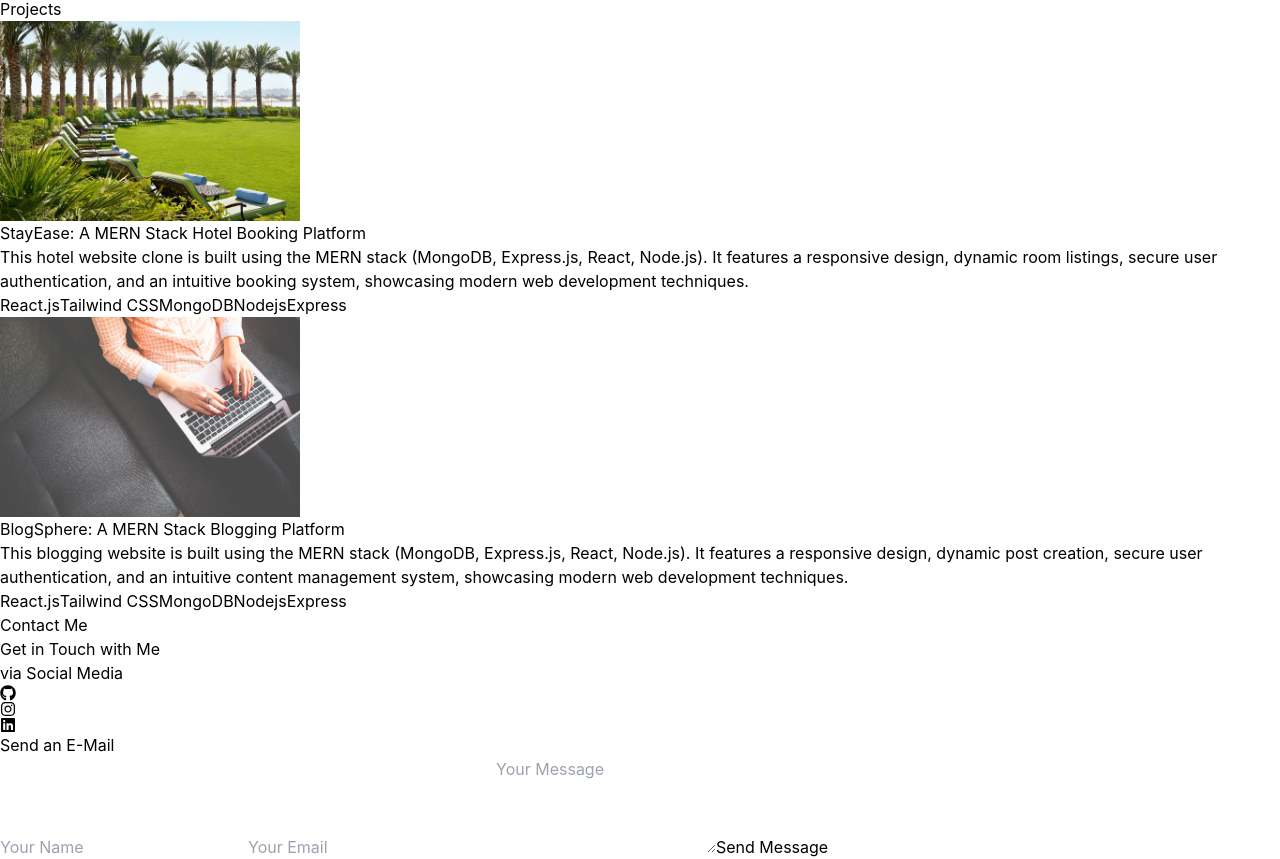
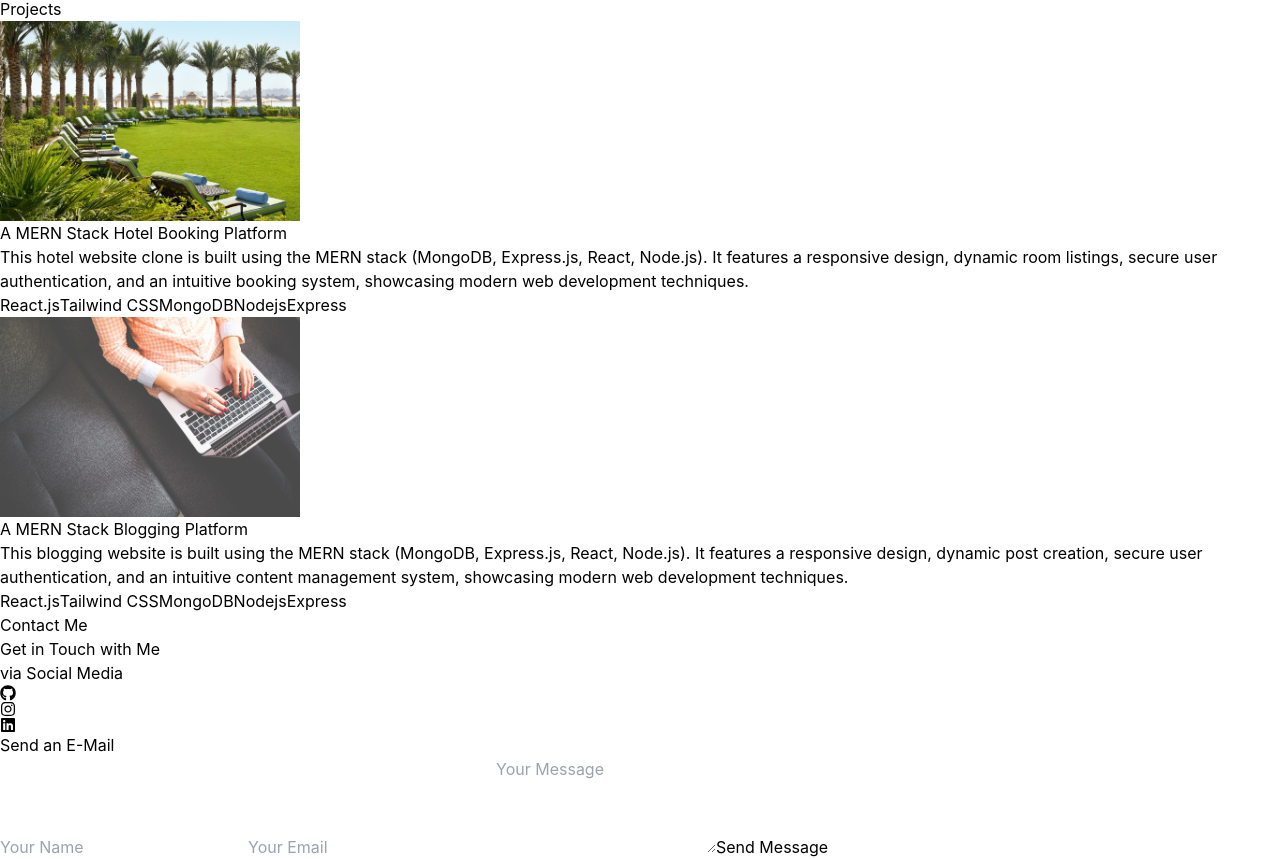
Before and after one commit to harshit-sharma14/My-Portfolio, a React (Vite) app: page / in a window 1280 px wide. Shown: the part 1207-2066 px from the top of the page. Built offline with nearby package versions, Linux system fonts and the light colour scheme.

Commit message:
Final Changes in heading

```diff
--- a/src/Projects.jsx
+++ b/src/Projects.jsx
@@ -34,7 +34,7 @@ export const Projects = () => {
     <motion.div  whileInView={{opacity:1,x:0}} initial={{opacity:0,x:100}} transition={{duration:1}}  className='w-full max-w-xl lg:w-3/4'>
 
 
-    <h3 className='mb-2 font-semibold text-2xl'>StayEase: A MERN Stack Hotel Booking Platform
+    <h3 className='mb-2 font-semibold text-2xl'>A MERN Stack Hotel Booking Platform
     </h3>
     <p className='mb-4 text-stone-400'>This hotel website clone is built using the MERN stack (MongoDB, Express.js, React, Node.js). It features a responsive design, dynamic room listings, secure user authentication, and an intuitive booking system, showcasing modern web development techniques.</p>
     <button className='m-2 rounded bg-stone-900 p-2 text-sm font-medium w-auto  text-stone-300'>React.js</button>
@@ -61,7 +61,7 @@ export const Projects = () => {
             <span className='mr-2 rounded bg-stone-900 p-2 text-sm font-medium text-stone-300'>HTML</span>
             <span className='mr-2 rounded bg-stone-900 p-2 text-sm font-medium text-stone-300'>JS</span>
             <span className='mr-2 rounded bg-stone-900 p-2 text-sm font-medium text-stone-300'>API</span> */}
-            <h3 className='mb-2 font-semibold text-2xl'>BlogSphere: A MERN Stack Blogging Platform
+            <h3 className='mb-2 font-semibold text-2xl'>A MERN Stack Blogging Platform
             </h3>
             <p className='mb-4 text-stone-400'>This blogging website is built using the MERN stack (MongoDB, Express.js, React, Node.js). It features a responsive design, dynamic post creation, secure user authentication, and an intuitive content management system, showcasing modern web development techniques.</p>
             <button className='m-2 rounded bg-stone-900 p-2 text-sm font-medium w-auto  text-stone-300'>React.js</button>
```
